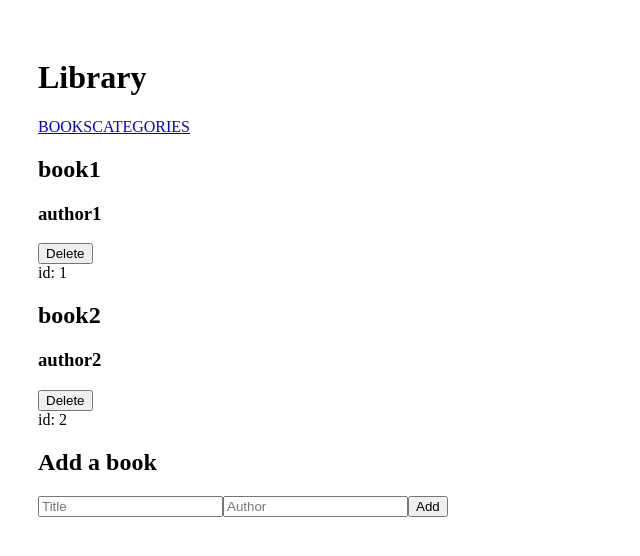
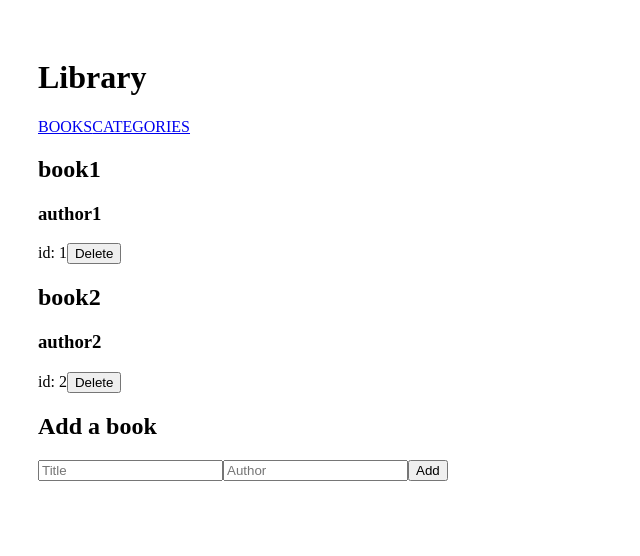
Before and after one commit to Farida-Hamid/Bookstore-React-Redux, a React (Create React App) app: page / in a window 1280 px wide. Shown: the top 556 px of the page, without its empty margins (0-640 px from the left). Built offline with nearby package versions, Linux system fonts and the light colour scheme.

Commit message:
Remove a selected book

```diff
--- a/src/components/Book.js
+++ b/src/components/Book.js
@@ -1,13 +1,24 @@
 import React from 'react';
+import { useDispatch } from 'react-redux';
 import PropTypes from 'prop-types';
+import { remove } from '../redux/books/books';
 
-const Book = ({ title, author }) => (
+const Book = ({ title, author, id }) => {
+  const dispatch = useDispatch();
+
+  const deleteBook = (e) => {
+    e.preventDefault();
+      dispatch(remove(id));
+  };
+
+  return (
   <div>
     <h2>{title}</h2>
     <h3>{author}</h3>
-    <button type="button">Delete</button>
+    id: {id}
+    <button type="button" onClick={deleteBook} value={id}>Delete</button>
   </div>
-);
+);}
 
 Book.propTypes = {
   title: PropTypes.string.isRequired,
--- a/src/components/Library.js
+++ b/src/components/Library.js
@@ -10,8 +10,7 @@ const Library = () => {
     <div>
       {bookList.map((book) => (
         <>
-        <Book key={book.id} title={book.title} author={book.author} />
-        id: {book.id}
+        <Book key={book.id} title={book.title} author={book.author} id={book.id} />
         </>
       ))}
       <AddBook />
--- a/src/redux/books/books.js
+++ b/src/redux/books/books.js
@@ -31,8 +31,7 @@ const booksReducer = (state = initialState, action) => {
     case ADD:
       return [...state, action.payload];
     case REMOVE:
-      return [...state.slice(0, action.index),
-        ...state.slice(action.index + 1)];
+      return [...state.filter((item) => item.id!=action.payload)];
     default:
       return state;
   }
```
